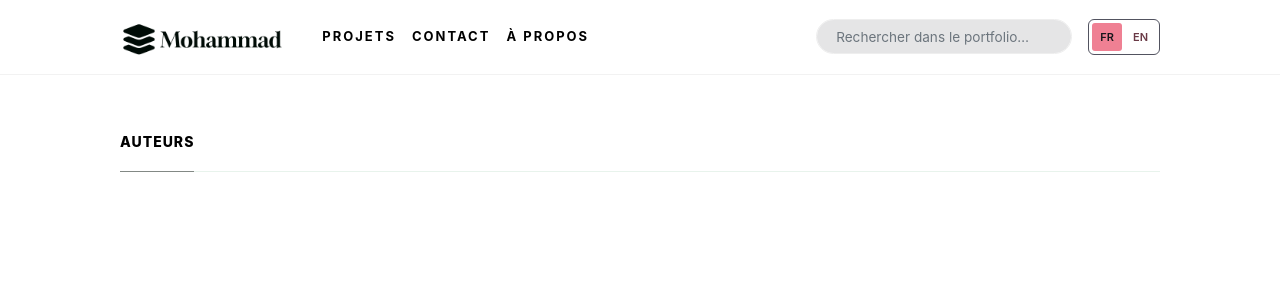
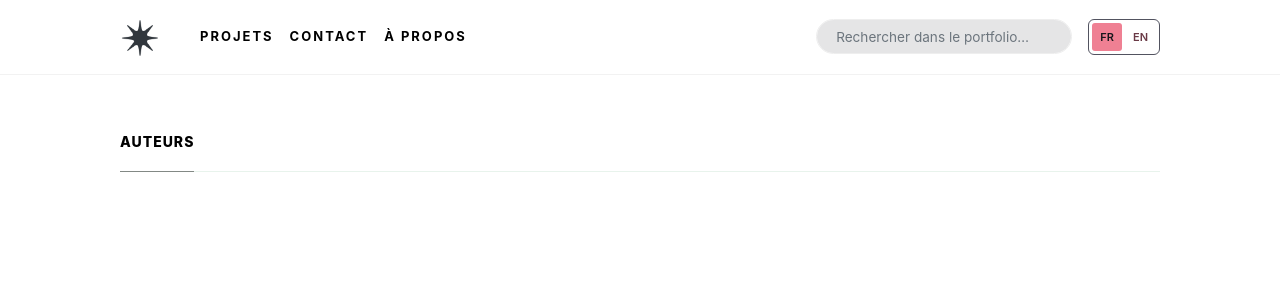
Before and after one commit to mohammadmasah/Portfolio, a Jekyll site: the page built from _pages/authors-list.html, in a window 1280 px wide. Shown: the top 300 px of the page. Built offline with Jekyll 4.4.1, drawn with Linux system fonts in a browser that asks for light colours; nearby versions of some CDN libraries.

Commit message:
chore(assets): refresh the resume and retire obsolete documents
Publish the updated CV, remove retired document assets, and replace stale resume and logo references.

Validation: Jekyll build passed for this commit.

```diff
--- a/_config.yml
+++ b/_config.yml
@@ -5,7 +5,7 @@
 locale: fr_FR
 url: "https://mohammad-h.dev"
 baseurl: ""
-logo: "assets/images/logo.png"
+logo: "assets/images/favicon/android-chrome-512x512.png"
 email: "mohammad-haroon.masah@epitech.eu"
 
 social:
--- a/_includes/sidebar.html
+++ b/_includes/sidebar.html
@@ -8,7 +8,7 @@
 
 <a
   target="_blank"
-  href="/assets/docs/cv_2026-01-06_mohammadharoon_masah.pdf"
+  href="{{ '/assets/docs/MASAH_Mohammad Haroon_CV.pdf' | relative_url }}"
   class="btn btn-warning d-block mb-2"
   ><i class="fa fa-file"></i> Download CV</a
 >
--- a/_layouts/default.html
+++ b/_layouts/default.html
@@ -119,7 +119,7 @@
     {% if page.home_design or page.layout == 'post' %}
     <span class="hp-nav-brand"><span class="hp-code-logo" aria-hidden="true"><span>&lt;</span><span class="hp-code-slash">/</span><span>&gt;</span></span> Mohammad Masah</span>
     {% else %}
-    <img src="{{ '/assets/docs/logo.png' | relative_url }}" alt="Logo" style="height: 40px; width: auto; ">
+    <img src="{{ '/assets/images/favicon/android-chrome-512x512.png' | relative_url }}" alt="Logo" style="height: 40px; width: auto; ">
     {% endif %}
 </a>
       <button class="navbar-toggler collapsed" type="button" data-toggle="collapse" data-target="#navbarColor02" aria-controls="navbarColor02" aria-expanded="false" aria-label="{{ t.toggle_nav }}">
```
Also changed, not shown: assets/docs/favicon.png (deleted), assets/docs/logo.png (deleted), 3 other files.
